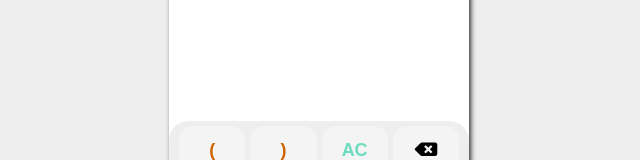
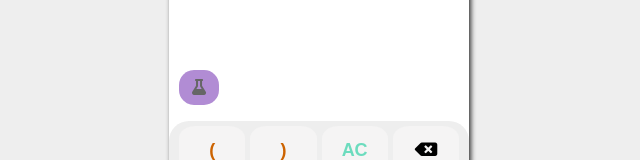
Before and after one commit to harshitRachna/calculatorapp, an Angular app: page / in a window 1280 px wide. Shown: the part 224-384 px from the top of the page, without its empty margins (321-961 px from the left). Built offline with nearby package versions, Linux system fonts and the light colour scheme.

Commit message:
added scientific calculator buttons ui

```diff
--- a/src/app/component/cal-body/cal-body.component.html
+++ b/src/app/component/cal-body/cal-body.component.html
@@ -9,9 +9,14 @@
         </div>
 
     </div>
-    <div class="claculator-keys">
+    <div class="claculator-keys" *ngIf="!toggle.scMode">
         <button class="sign-type{{btn.type}}" [disabled]='btn.disabled' *ngFor='let btn of buttons'
             (click)="calcexp(btn.sign)" [value]="btn.sign"> <i class="fas {{btn.html}}"></i>{{btn.html? ''
             :btn.sign}}</button>
     </div>
+    <div class="claculator-keys" *ngIf="toggle.scMode">
+        <button class="sign-type{{btn.type}}" [disabled]='btn.disabled' *ngFor='let btn of scbutton'
+            (click)="calcexp(btn.sign)" [value]="btn.sign"> <i class="fas {{btn.html}}"></i>{{btn.html? ''
+            :btn.sign}}</button>
+    </div>
 </div>
--- a/src/app/component/cal-body/cal-body.component.scss
+++ b/src/app/component/cal-body/cal-body.component.scss
@@ -109,7 +109,8 @@
 }
 
 button.sign-typeA,
-button.sign-typeB, button.sign-typeC {
+button.sign-typeB,
+button.sign-typeC {
 
   font-weight: 600 !important;
 }
@@ -126,6 +127,6 @@ button.sign-typeB {
 
 }
 
-button.sign-typeC{
+button.sign-typeC {
   color: rgb(204, 99, 0);
 }
--- a/src/app/component/cal-body/cal-body.component.ts
+++ b/src/app/component/cal-body/cal-body.component.ts
@@ -12,7 +12,71 @@ export class CalBodyComponent implements OnInit {
   showstatus: boolean = false;
   constructor(public toggle: TogglemodeService, private us: UtilityService) {}
   // calculator buttons in order
-
+  scbutton = [
+    {
+      sign: '^',
+      type: 'A',
+      html: '',
+      disabled: false,
+    },
+    {
+      sign: 'x!',
+      type: 'A',
+    }, {
+      sign: 'log',
+      type:'A'
+    }, {
+      sign: 'tan',
+      type:'B'
+    },
+    {
+      sign: 'e',
+      type:''
+    },
+    {
+      sign: 'sin',
+      type: 'B'
+    },
+    {
+      sign: 'cos',
+      type:'B'
+    },
+    {
+      sign: 'Inv',
+      type:''
+    },
+    {
+      sign: 'Inv',
+      type:''
+    },
+    {
+      sign: 'Inv',
+      type:''
+    },
+    {
+      sign: 'Inv',
+      type:''
+    },
+    {
+      sign: 'Inv',
+      type:''
+    },
+    {
+      sign: 'Inv',
+      type:''
+    },
+    {
+      sign: 'Inv',
+      type:''
+    },
+    {
+      sign: 'Inv',
+      type:''
+    },
+    {
+      sign:'√'
+    }
+  ];
   buttons = [
     { sign: '(', type: 'C' },
     { sign: ')', type: 'C' },
@@ -39,7 +103,6 @@ export class CalBodyComponent implements OnInit {
     { sign: '0' },
     { sign: '.' },
     { sign: '=', type: 'B' },
-
   ];
   ngOnInit(): void {
     window?.addEventListener('keyup', (e) => {
--- a/src/app/component/toggle/toggle.component.html
+++ b/src/app/component/toggle/toggle.component.html
@@ -1,6 +1,12 @@
 <div class="center-btn">
     <div class="toggel-btn {{toggle.mode}}">
-        <a  [ngClass]="{'light': toggle.mode==='light'}" (click)='toggle.mode= "light"'><i class="far fa-sun"></i></a>
+        <a [ngClass]="{'light': toggle.mode==='light'}" (click)='toggle.mode= "light"'><i class="far fa-sun"></i></a>
         <a [ngClass]="{'dark': toggle.mode==='dark'}" (click)='toggle.mode="dark"'><i class="far fa-moon"></i></a>
     </div>
 </div>
+<div class="center-btn sci-btn">
+    <div class="toggel-btn {{toggle.mode}}">
+        <a [ngClass]="{'sci': toggle.scMode=== true}"
+            (click)='toggle.scMode= !toggle.scMode'><i class="fa fa-flask"></i></a>
+    </div>
+</div>
--- a/src/app/component/toggle/toggle.component.scss
+++ b/src/app/component/toggle/toggle.component.scss
@@ -46,6 +46,8 @@
 
   }
 
+
+
   .toggel-btn.dark {
     background: #333;
   }
@@ -54,3 +56,28 @@
     background: #f5f5f5;
   }
 }
+
+.sci-btn {
+  top: 27%;
+  left: 10px;
+  justify-content: flex-start;
+
+  .toggel-btn {
+    background: rgb(177, 140, 212) !important;
+    justify-content: center;
+    align-items: center;
+    width: 40px;
+    height: 35px;
+    border-radius: 15px;
+
+    a {
+      color: #666;
+    }
+
+    a.sci {
+      color: #FFF
+    }
+
+
+  }
+}
--- a/src/app/service/togglemode.service.ts
+++ b/src/app/service/togglemode.service.ts
@@ -1,9 +1,10 @@
 import { Injectable } from '@angular/core';
 
 @Injectable({
-  providedIn: 'root'
+  providedIn: 'root',
 })
 export class TogglemodeService {
   mode: string = 'light';
-  constructor() { }
+  scMode: boolean = false;
+  constructor() {}
 }
```
